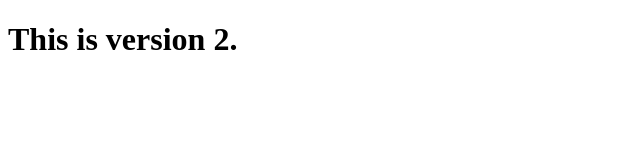
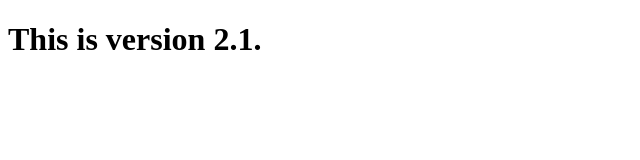
Before and after one commit to AdityaOm6603/myrepo_testing_learning_github_ytandudemy, a plain HTML site: page index.html in a window 1280 px wide. Shown: the full height of the page, 0-640 px from the left. Drawn offline with Linux system fonts and the light colour scheme.

Commit message:
v 2.1 chnages

```diff
--- a/index.html
+++ b/index.html
@@ -6,6 +6,6 @@
     <title>Document</title>
 </head>
 <body>
-    <h1>This is version 2.</h1>
+    <h1>This is version 2.1.</h1>
 </body>
 </html>
```
